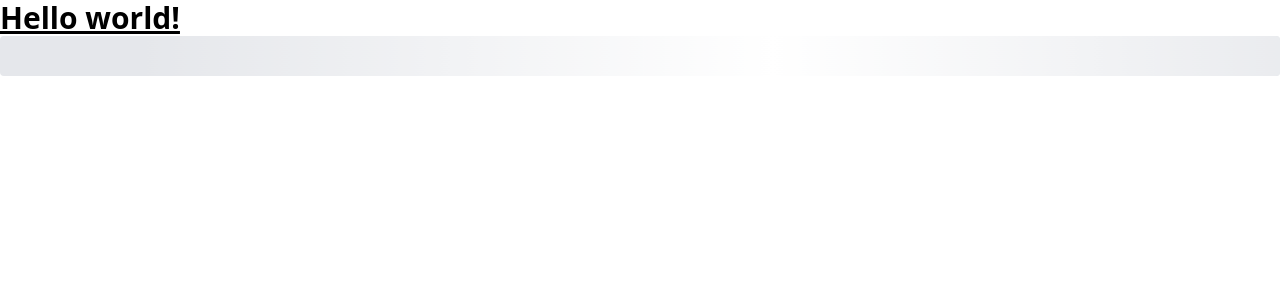
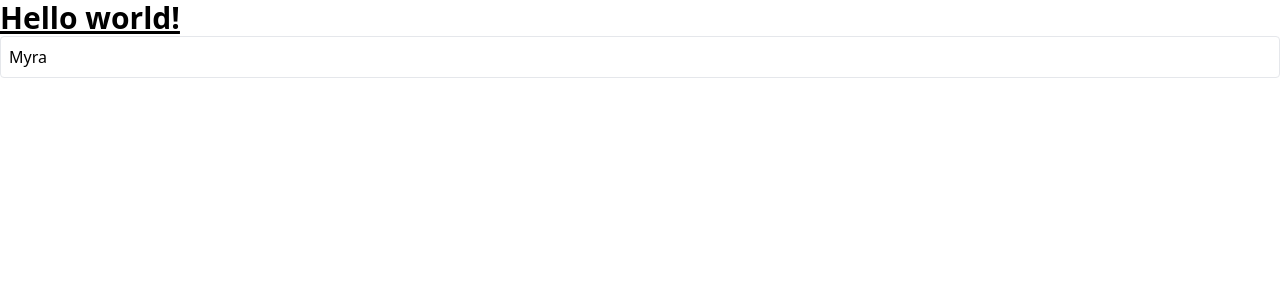
Before and after one commit to siddhantmendhe/MediaApp, a React (Create React App) app in the folder mediaapp/: page / in a window 1280 px wide. Shown: the top 300 px of the page. Built offline with nearby package versions, Linux system fonts and the light colour scheme; data requests are answered from the project's data file.

Commit message:
added data display

```diff
--- a/mediaapp/src/components/UsersList.js
+++ b/mediaapp/src/components/UsersList.js
@@ -2,6 +2,7 @@
 import { useDispatch,useSelector } from "react-redux";
 import Skeleton from "./Skeleton";
 import { fetchUsers } from "../store";
+import { render } from "@testing-library/react";
 
 function UsersList(){
     const dispatch=useDispatch();
@@ -20,8 +21,15 @@
         return <div>Error fetching data...</div>
     }
 
+    const renderedUsers=data.map((user)=>{
+        return <div key={user.id} className="mb-2 border rounded">
+            <div className="flex p-2 justify-between items-center cursor-pointer">
+                {user.name}
+            </div>
+        </div>
+    })
     return <div>
-        {data.length}
+        {renderedUsers}
     </div>
 }
 
--- a/mediaapp/src/store/thunks/fetchUsers.js
+++ b/mediaapp/src/store/thunks/fetchUsers.js
@@ -3,7 +3,7 @@
 
 const fetchUsers=createAsyncThunk('users/fetch',async()=>{
     const response=await axios.get('http://localhost:3005/users');
-    await pause(10000);
+    await pause(1000);
     return response.data;
 });
 
```
